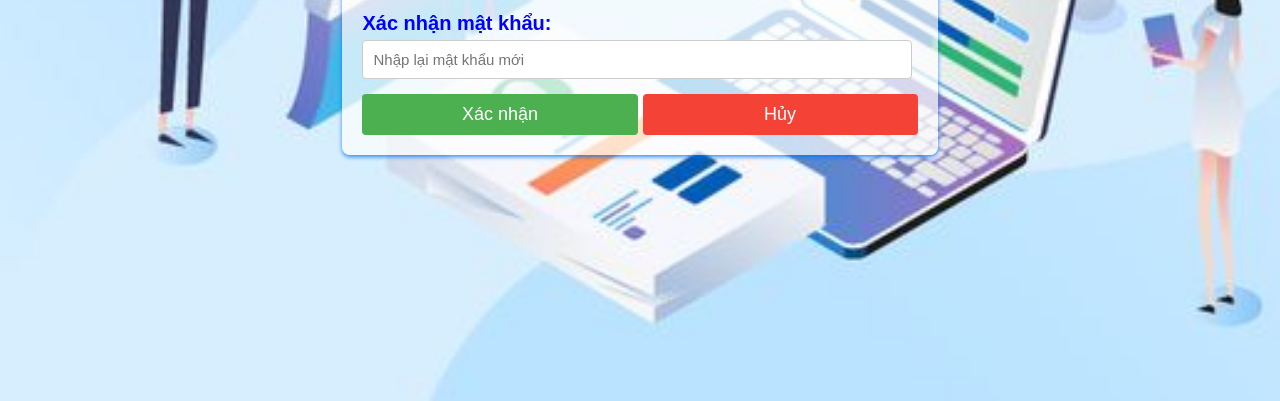
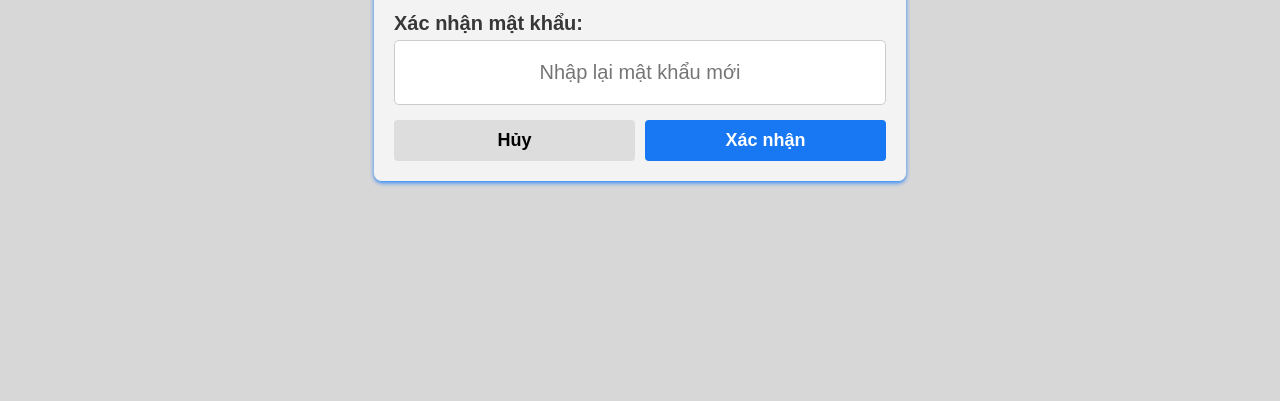
Before and after one commit to Dora314/software-engineer, a plain HTML site: page Login/forgotpass.html in a window 1280 px wide. Shown: the part 415-816 px from the top of the page. Drawn offline with Linux system fonts and the light colour scheme.

Commit message:
chỉnh liên kết của đăng nhập vào menu và chỉnh chút xíu giao diện đổi mật khẩu

```diff
--- a/Login/forgotpass.css
+++ b/Login/forgotpass.css
@@ -1,7 +1,8 @@
 body {
   font-family: Arial, sans-serif;
-  background: url("../Login/image/quenmk.jpg");
+  background: #c0c0c0a1 ;
   background-size: cover;
+
 }
 
 .container {
@@ -38,7 +39,7 @@ body {
   margin-bottom: 5px;
   font-weight: bold;
   font-size: 20px;
-  color: blue;
+  color: rgb(55, 55, 55);
 }
 
 .form-input{
@@ -50,6 +51,16 @@ body {
   padding: 10px;
   border: 1px solid #ccc;
   border-radius: 4px;
+
+  display: inline-block;
+  height: 100 px;
+  width: 450px;
+  padding: 20px;
+  border-style: solid;
+  border-radius: 5px;
+  text-align:center;
+  font-size: 20px;
+
 }
 
 .button-group {
@@ -64,7 +75,7 @@ body {
   cursor: pointer;
   font-size: 18px;
   flex: 1; /* Thêm dòng này để cả hai nút chiếm đều không gian */
-  margin-right: 5px; /* Thêm để tạo khoảng cách nhỏ giữa các nút */
+  margin-right: 10px; /* Thêm để tạo khoảng cách nhỏ giữa các nút */
 }
 
 .button-group button:last-child {
@@ -74,19 +85,23 @@ body {
 .button-group button:hover {
   background-color: #ddd;
   box-shadow: 0px 0px 17px 3px rgb(173, 224, 255);
-  color: black;
+  color: rgb(137, 122, 122);
 }
 
 .confirm-button {
     flex: 1;
     margin-right: 5px;
-    background-color: #4CAF50; /* Màu xanh lá */
+    background-color: #1877F2; /* Màu xanh lá */
     color: white;
-}
+    font-weight: bold;
+
+  }
 
 .cancel-button {
     flex: 1;
     margin-right: 0;
-    background-color: #f44336; /* Màu đỏ */
-    color: white;
+    background-color: #dddddd; /* Màu đỏ */
+    color: rgb(0, 0, 0);
+    font-weight: bold;
+
 }
--- a/Login/forgotpass.html
+++ b/Login/forgotpass.html
@@ -6,10 +6,11 @@
   <title>Quên mật khẩu - Đổi mật khẩu</title>
   <link rel="stylesheet" href="forgotpass.css">
 </head>
+
 <body>
   <div class="container">
     <div class="password-reset-form">
-      <h2 class = "form-heading">Đổi mật khẩu dành cho Quên mật khẩu</h2>
+      <h2 class = "form-heading"> Đổi mật khẩu </h2>
       <form>
         <div class="form-group">
           <label for="new-password">Mật khẩu mới:</label>
@@ -20,8 +21,8 @@
           <input type="password" id="confirm-password" name="confirm-password" class = "form-input" required placeholder ="Nhập lại mật khẩu mới">
         </div>
         <div class="button-group">
+          <button type="button" onclick="cancelReset()" class="cancel-button">Hủy</button>
           <button type="button" onclick="location.href='login.html'" class="confirm-button">Xác nhận</button>
-          <button type="button" onclick="cancelReset()" class="cancel-button">Hủy</button>
         </div>
       </form>
     </div>
--- a/Login/login.css
+++ b/Login/login.css
@@ -1,10 +1,19 @@
 body {
     font-family: sans-serif;
 }
-
-    .form-input { margin-bottom: 10px; }
-    .form-input input { width: 100%; padding: 8px; }
-    .form-input select { width: 100%; padding: 8px; }
+a{
+    text-decoration: none;
+    color: #000;
+}
+.form-input {
+    margin-bottom: 10px;
+}
+.form-input input {
+    width: 100%; padding: 8px;
+ }
+.form-input select {
+    width: 100%; padding: 8px;
+}
 
 .left-col{
     flex: 1;
--- a/menu/menu.css
+++ b/menu/menu.css
@@ -1,4 +1,5 @@
 body {
+
     font-family: Arial, sans-serif;
     margin: 0;
     padding: 0;
```
Also changed, not shown: Login/login.html (+1 -1 lines), menu/menu.html (+1 -3 lines), Login/image/quenmk.jpg (deleted). Lines whose indentation alone changed are shown as unchanged.
